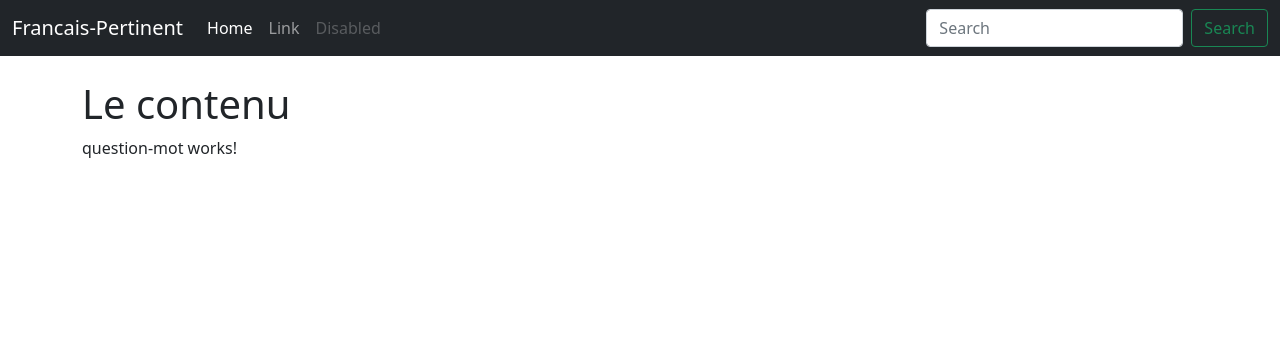
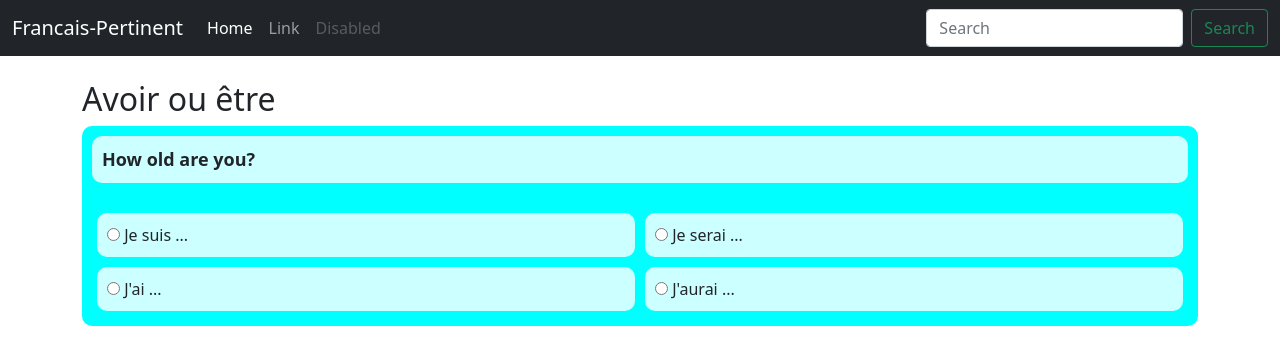
Before and after one commit to stho32/Francais-Pertinent, an Angular app: page / in a window 1280 px wide. Shown: the top 364 px of the page. Built offline with nearby package versions, Linux system fonts and the light colour scheme.

Commit message:
ajout de la premiere question

```diff
--- a/src/app/app.component.html
+++ b/src/app/app.component.html
@@ -25,6 +25,5 @@
   </nav>
 
   <main class="container">
-    <h1>Le contenu</h1>
     <app-question-mot></app-question-mot>
   </main>
--- a/src/app/question-mot/question-mot.component.css
+++ b/src/app/question-mot/question-mot.component.css
@@ -0,0 +1,26 @@
+.question_choix {
+    background-color: aqua;
+    padding: 10px;
+    border-radius: 10px;
+}
+
+.question_choix-question {
+    background-color: #ccffff;
+    padding: 10px;
+    border-radius: 10px;
+    font-weight: bolder;
+    font-size: large;
+}
+
+.question_choix-reponse-bloc {
+    margin-top: 25px;
+    display: grid;
+    grid-template-columns: 1fr 1fr;
+}
+
+.question_choix-reponse {
+    background-color: #ccffff;
+    padding: 10px;
+    border-radius: 10px;
+    margin: 5px;
+}
--- a/src/app/question-mot/question-mot.component.html
+++ b/src/app/question-mot/question-mot.component.html
@@ -1 +1,26 @@
-<p>question-mot works!</p>
+<h2>Avoir ou être</h2>
+
+<div class="question_choix">
+    <div class="question_choix-question">
+        How old are you?
+    </div>
+
+    <div class="question_choix-reponse-bloc">
+        <div class="question_choix-reponse">
+            <input type="radio" name="reponse" value="1">
+            Je suis ...
+        </div>
+        <div class="question_choix-reponse">
+            <input type="radio" name="reponse" value="2">
+            Je serai ...
+        </div>
+        <div class="question_choix-reponse">
+            <input type="radio" name="reponse" value="3">
+            J'ai ...
+        </div>
+        <div class="question_choix-reponse">
+            <input type="radio" name="reponse" value="4">
+            J'aurai ...
+        </div>
+    </div>
+</div>
```
